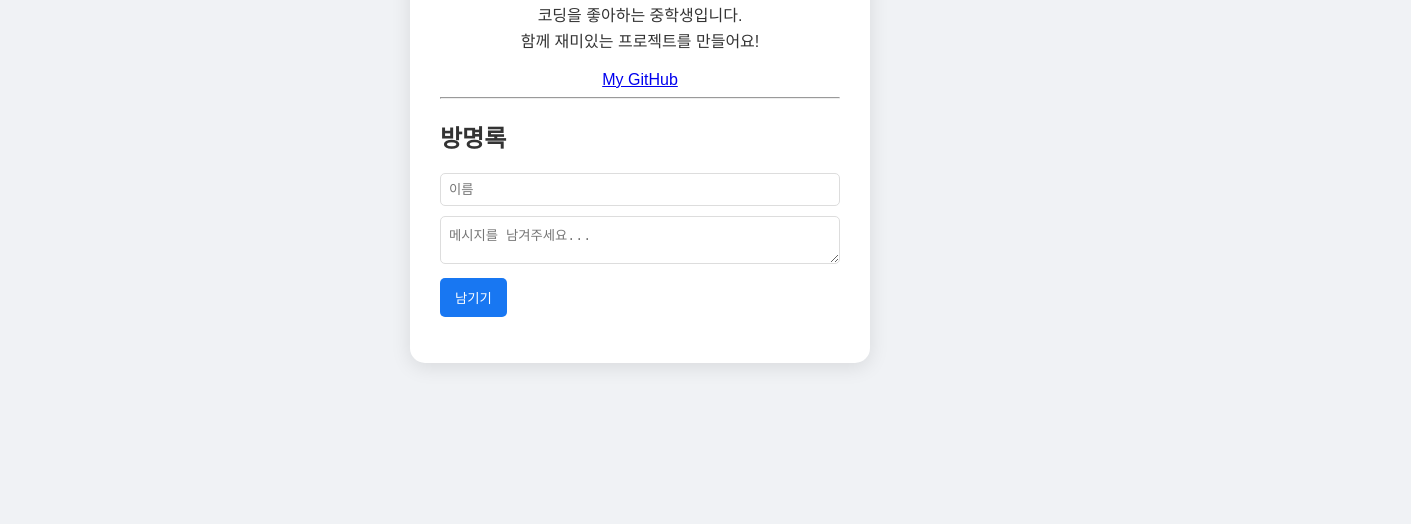
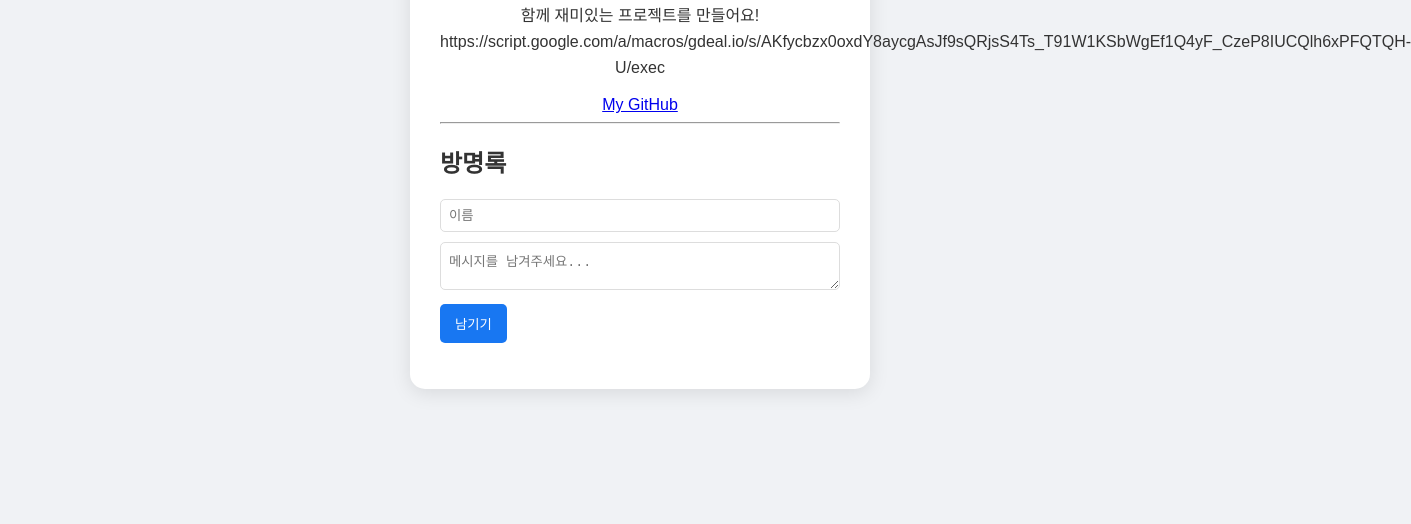
Before and after one commit to Eunho1227/Eunho1227, a plain HTML site: page index.html in a window 1280 px wide. Shown: the part 276-800 px from the top of the page, 1411 px wide, since content can reach past the window. Drawn offline with Linux system fonts and the light colour scheme.

Commit message:
Update index.html

```diff
--- a/index.html
+++ b/index.html
@@ -19,7 +19,7 @@
     <div class="card">
         <!-- 이 부분을 수정하세요 -->
         <h1>임은호</h1>
-        <p>코딩을 좋아하는 중학생입니다. <br>함께 재미있는 프로젝트를 만들어요!</p>
+        <p>코딩을 좋아하는 중학생입니다. <br>함께 재미있는 프로젝트를 만들어요! https://script.google.com/a/macros/gdeal.io/s/AKfycbzx0oxdY8aycgAsJf9sQRjsS4Ts_T91W1KSbWgEf1Q4yF_CzeP8IUCQlh6xPFQTQH-U/exec</p>
         <a href="https://github.com/Eunho1227">My GitHub</a>
 
         <hr>
```
